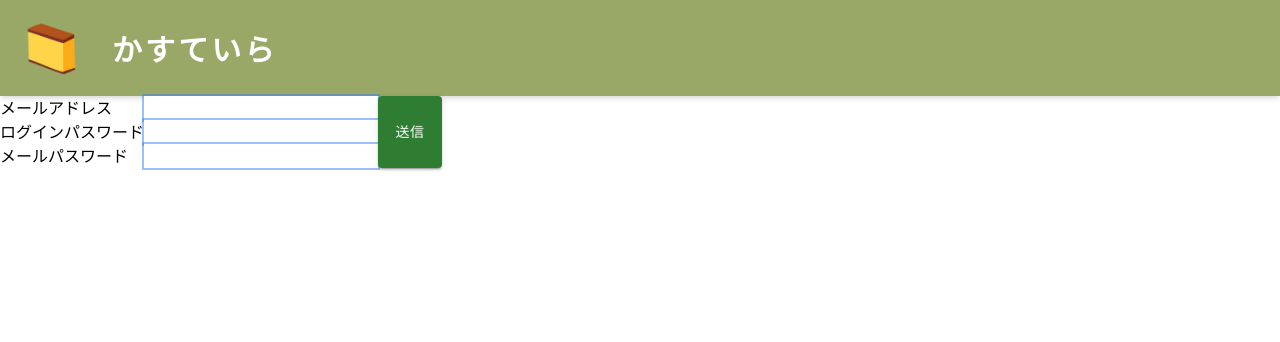
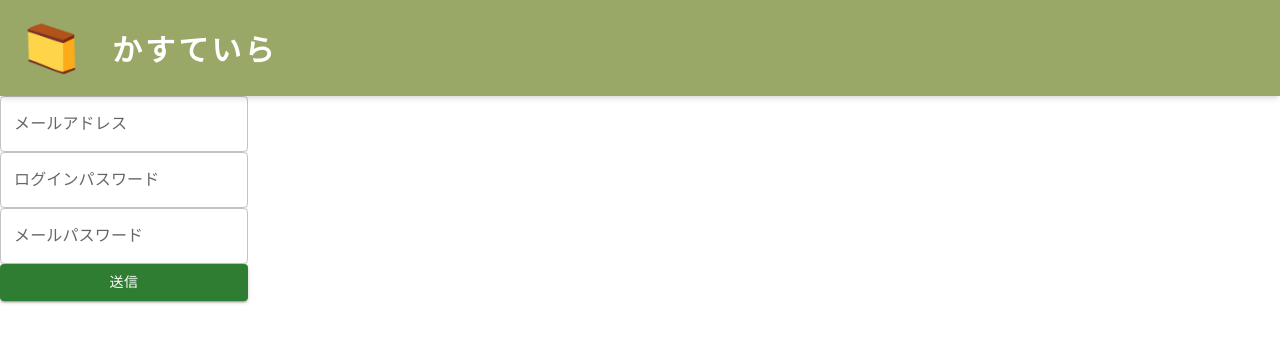
Before and after one commit to prapro-ou/castella-frontend, a Next.js app: page /register in a window 1280 px wide. Shown: the top 342 px of the page. Built offline with nearby package versions, Linux system fonts and the light colour scheme; a web font is replaced by a local one.

Commit message:
[fix] 入力フォームにMaterialUIを導入

```diff
--- a/app/register/page.js
+++ b/app/register/page.js
@@ -3,7 +3,7 @@
 import React from 'react';
 import postLoginRequest from '@/features/auth/data/PostLoginRequest';
 import PostRegisterRequest from '@/features/auth/data/PostRegisterRequest';
-import { Button } from '@mui/material';
+import { Button , TextField } from '@mui/material';
 import { useState } from 'react';
 import { useRouter } from 'next/navigation';
 
@@ -14,8 +14,8 @@ export default function Register() {
   let [emailPassword, setEmailPassword] = useState('');
   return (
     <main>
-      <div className='flex'>
-        <div className='grid'>
+      <div className='grid w-fit'>
+        {/* <div className='grid'>
           <label htmlFor='address'>メールアドレス</label>
           <label htmlFor='loginPassword'>ログインパスワード</label>
           <label htmlFor='mailPassword'>メールパスワード</label>
@@ -42,7 +42,31 @@ export default function Register() {
             value={emailPassword}
             onChange={(event) => setEmailPassword(event.target.value)}
           />
-        </div>
+        </div> */}
+        <TextField
+          id="address"
+          label="メールアドレス"
+          type='email'
+          variant="outlined"
+          value={email}
+          onChange={(event) => setEmail(event.target.value)}
+        />
+        <TextField
+          id="loginPassword"
+          label="ログインパスワード"
+          variant="outlined"
+          type='password'
+          value={loginPassword}
+          onChange={(event) => setLoginPassword(event.target.value)}
+        />
+        <TextField
+          id="mailPassword"
+          label="メールパスワード"
+          variant="outlined"
+          type='password'
+          value={emailPassword}
+          onChange={(event) => setEmailPassword(event.target.value)}
+        />
         <Button
           variant='contained'
           className='bg-primary'
```
